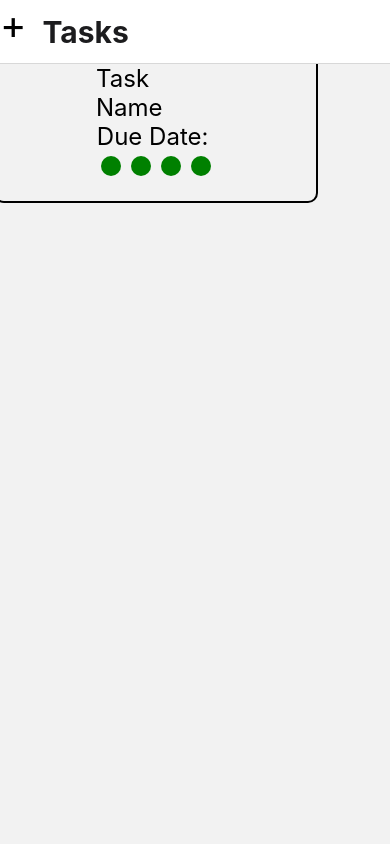
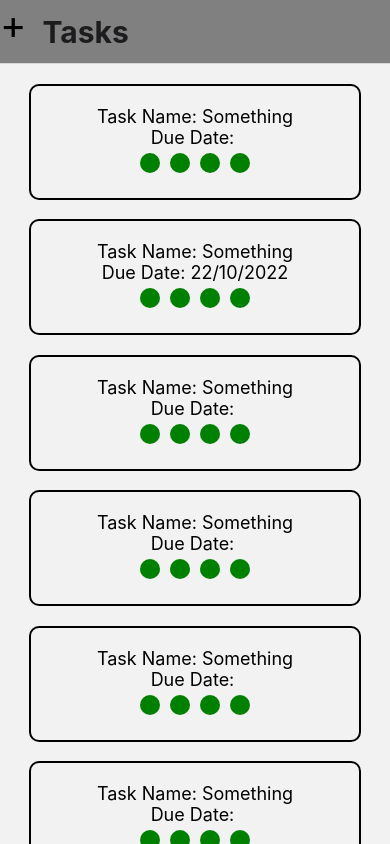
Before and after one commit to HorvathTeddy/TaskMaster, a React Native app: screen /Tasks in a window 390 px wide. Built offline with nearby package versions, Linux system fonts and the light colour scheme.

Commit message:
Debugging

```diff
--- a/Views/StackManager/TaskStack.js
+++ b/Views/StackManager/TaskStack.js
@@ -2,36 +2,45 @@ import { Text, StyleSheet, TouchableOpacity } from "react-native";
 import React from "react";
 import Task from "../Task/Task";
 import { createNativeStackNavigator } from "@react-navigation/native-stack";
-import StdButton from "../../components/Standards/StdButton";
+import TaskRoot from "../Task/TaskRoot";
+import AddTask from "../Task/AddTask";
 
 const Stack = createNativeStackNavigator();
 
 const TaskStack = (props) => {
   return (
     <Stack.Navigator
-      initialRouteName="Task"
+      initialRouteName="TaskRoot"
       screenOptions={{
+        headerStyle: {
+          backgroundColor: "gray",
+        },
         headerTitleStyle: { fontSize: 30, fontWeight: "bold" },
       }}
     >
       <Stack.Screen
         name="Tasks"
-        component={Task}
+        component={TaskRoot}
         options={{
           headerLeft: () => (
-            <TouchableOpacity onPress={() => alert("This is a button!")}>
+            <TouchableOpacity
+              onPress={() => {
+                // navigation: AddTask,
+                // navigation.navigate("Add Task");
+              }}
+            >
               <Text style={styles.plus}>+</Text>
             </TouchableOpacity>
           ),
         }}
       />
+      <Stack.Screen name="Add Task" component={AddTask} />
     </Stack.Navigator>
   );
 };
 
 const styles = StyleSheet.create({
   plus: {
-    // fontWeight: "bold",
     marginTop: -15,
     fontSize: 40,
   },
--- a/Views/Task/AddTask.js
+++ b/Views/Task/AddTask.js
@@ -3,7 +3,7 @@ import React from "react";
 import Entry from "./Entry";
 import StdButton from "../../components/Standards/StdButton";
 
-const AddTask = () => {
+const AddTask = (navigate) => {
   return (
     <View style={styles.container}>
       <Entry title="Task Name"></Entry>
--- a/Views/Task/Task.js
+++ b/Views/Task/Task.js
@@ -7,17 +7,17 @@ in one page for future use all task are drawn from a database dynamiclly to
 show every task that is available at any given time
 */
 
-const Task = ({ dueDate }) => {
+const Task = ({ dueDate, taskName }) => {
   return (
-    <View style={styles.input}>
+    <View style={styles.taskContainer}>
       <TouchableOpacity style={styles.button}>
-        <Text style={styles.taskText}>Task Name</Text>
+        <Text style={styles.taskText}>Task Name: {taskName}</Text>
         <Text style={styles.taskText}>Due Date: {dueDate}</Text>
         <View style={styles.taskStatus}>
-          <View style={styles.CircleShape} />
-          <View style={styles.CircleShape} />
-          <View style={styles.CircleShape} />
-          <View style={styles.CircleShape} />
+          <View style={styles.circleShape} />
+          <View style={styles.circleShape} />
+          <View style={styles.circleShape} />
+          <View style={styles.circleShape} />
         </View>
       </TouchableOpacity>
     </View>
@@ -25,29 +25,32 @@ const Task = ({ dueDate }) => {
 };
 
 const styles = StyleSheet.create({
+  taskContainer: {
+    paddingTop: "5%",
+    paddingLeft: "7.5%",
+    paddingRight: "7.5%",
+  },
+  button: {
+    justifyContent: "center",
+    alignItems: "center",
+    paddingTop: 20,
+    paddingBottom: 20,
+    borderWidth: 2,
+    borderRadius: 10,
+  },
   taskText: {
-    fontSize: 24,
+    fontSize: 18,
   },
   taskStatus: {
     flexDirection: "row",
     justifyContent: "left",
   },
-  CircleShape: {
+  circleShape: {
     margin: 5,
     width: 20,
     height: 20,
     borderRadius: 20 / 2,
     backgroundColor: "green",
-  },
-  button: {
-    justifyContent: "center",
-    alignItems: "center",
-    paddingLeft: 100,
-    paddingRight: 100,
-    paddingTop: 20,
-    paddingBottom: 20,
-    borderWidth: 2,
-    borderRadius: 10,
   },
   tasks: {
     fontSize: 40,
@@ -56,14 +59,8 @@ const styles = StyleSheet.create({
   addTask: {
     fontSize: 60,
   },
-  input: {
-    justifyContent: "center",
-    alignItems: "center",
-    height: "15%",
-    width: "80%",
-  },
   text: {
-    justifyContent: "center",
+    // justifyContent: "center",
     alignItems: "center",
     textAlign: "center",
     marginTop: "5%",
--- /dev/null
+++ b/Views/Task/TaskRoot.js
@@ -0,0 +1,18 @@
+import { View, Text, ScrollView } from "react-native";
+import React from "react";
+import Task from "./Task";
+
+const TaskRoot = () => {
+  return (
+    <ScrollView>
+      <Task taskName={"Something"} />
+      <Task taskName={"Something"} dueDate={"22/10/2022"} />
+      <Task taskName={"Something"} />
+      <Task taskName={"Something"} />
+      <Task taskName={"Something"} />
+      <Task taskName={"Something"} />
+    </ScrollView>
+  );
+};
+
+export default TaskRoot;
```
